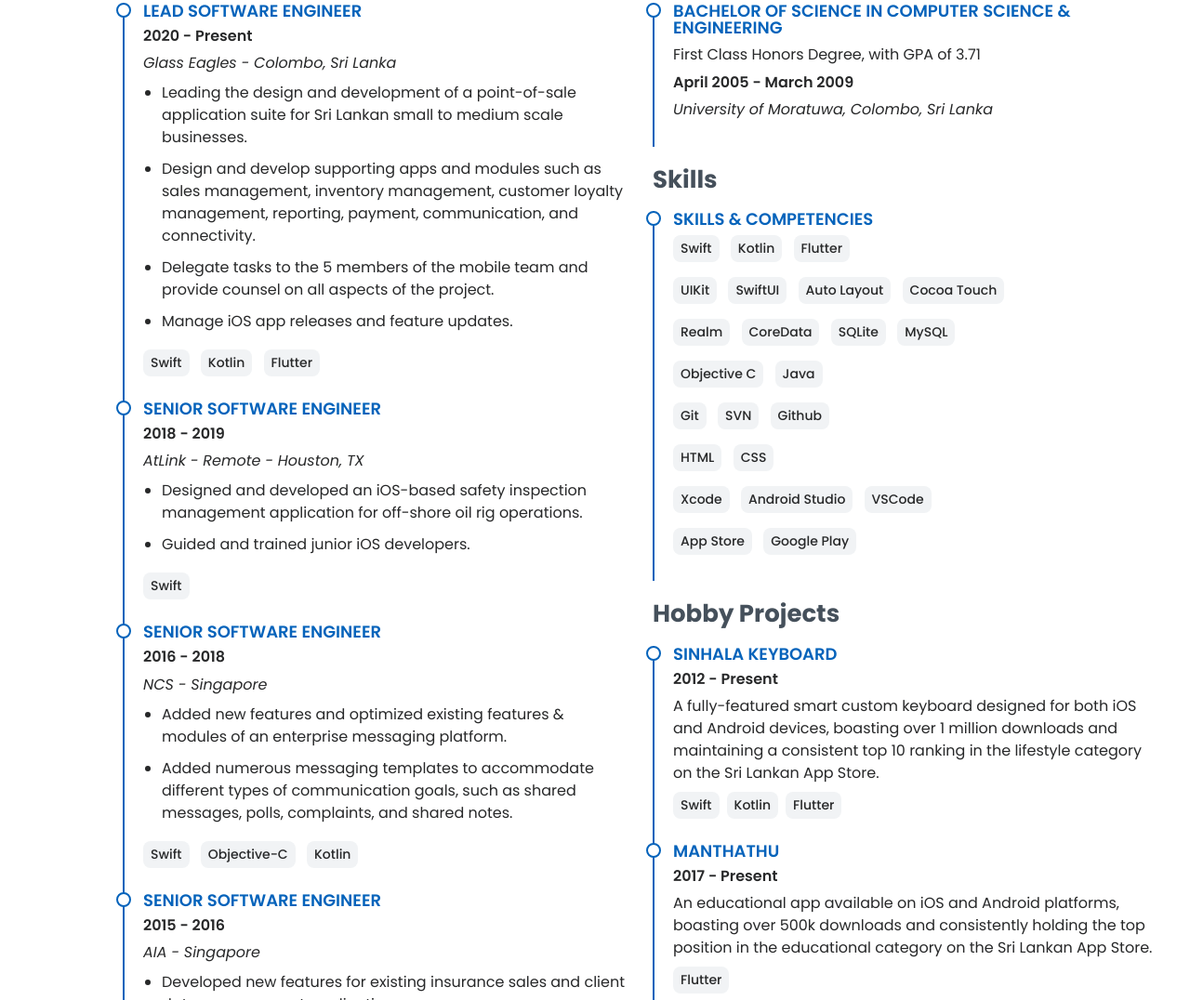
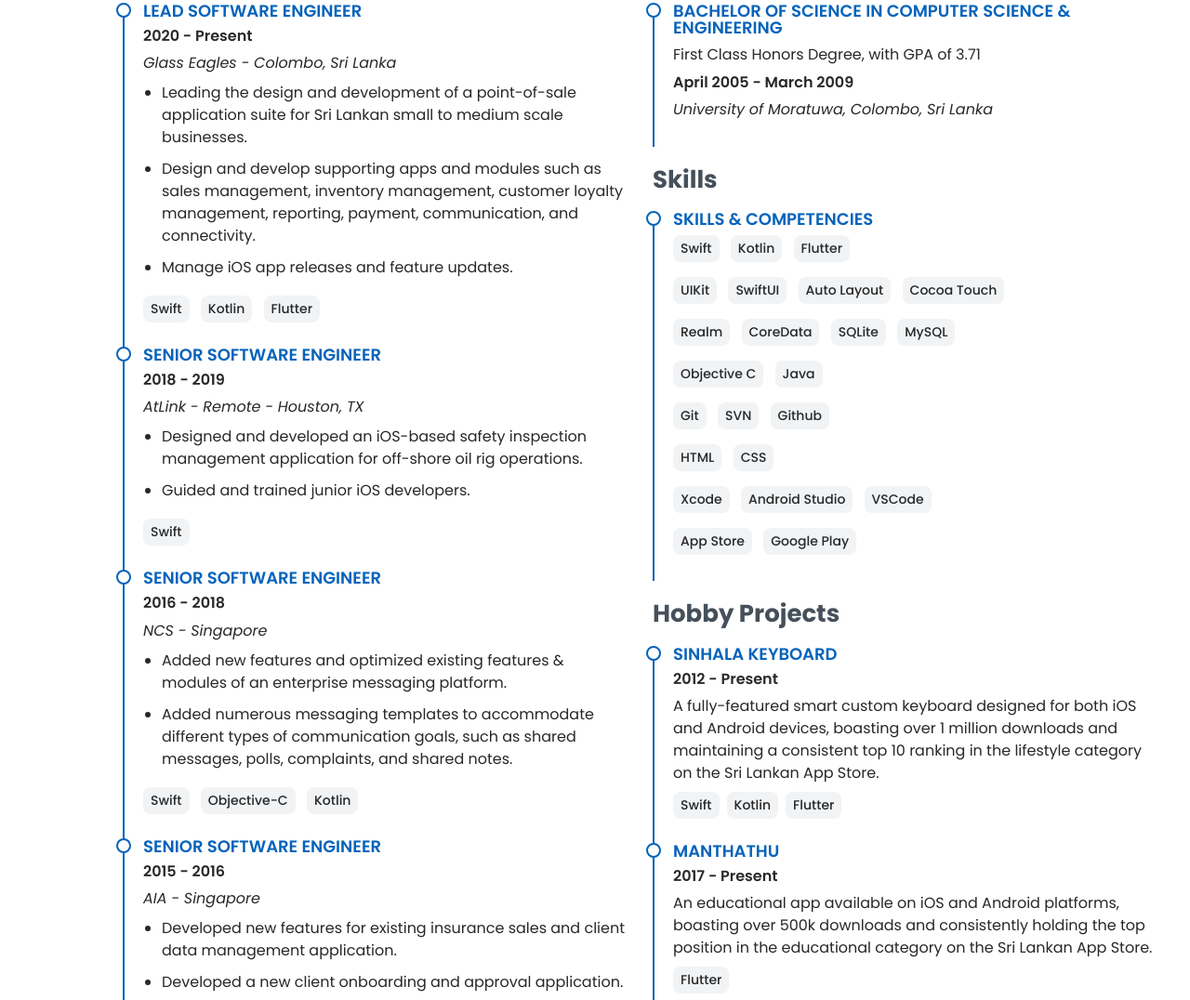
Before and after one commit to rjeprasad/rjeprasad.github.io, a plain HTML site: page index.html in a window 1280 px wide. Shown: the part 1635-2711 px from the top of the page at 93% size. Drawn offline with Linux system fonts and the light colour scheme.

Commit message:
website init version

```diff
--- a/index.html
+++ b/index.html
@@ -221,8 +221,6 @@
                 <li>Design and develop supporting apps and modules such as sales management, inventory management,
                   customer loyalty management, reporting, payment, communication, and connectivity.
                 </li>
-                <li>Delegate tasks to the 5 members of the mobile team and provide counsel on all aspects of the
-                  project. </li>
                 <li>Manage iOS app releases and feature updates.</li>
               </ul>
               <p class="tag">Swift</p>
```
